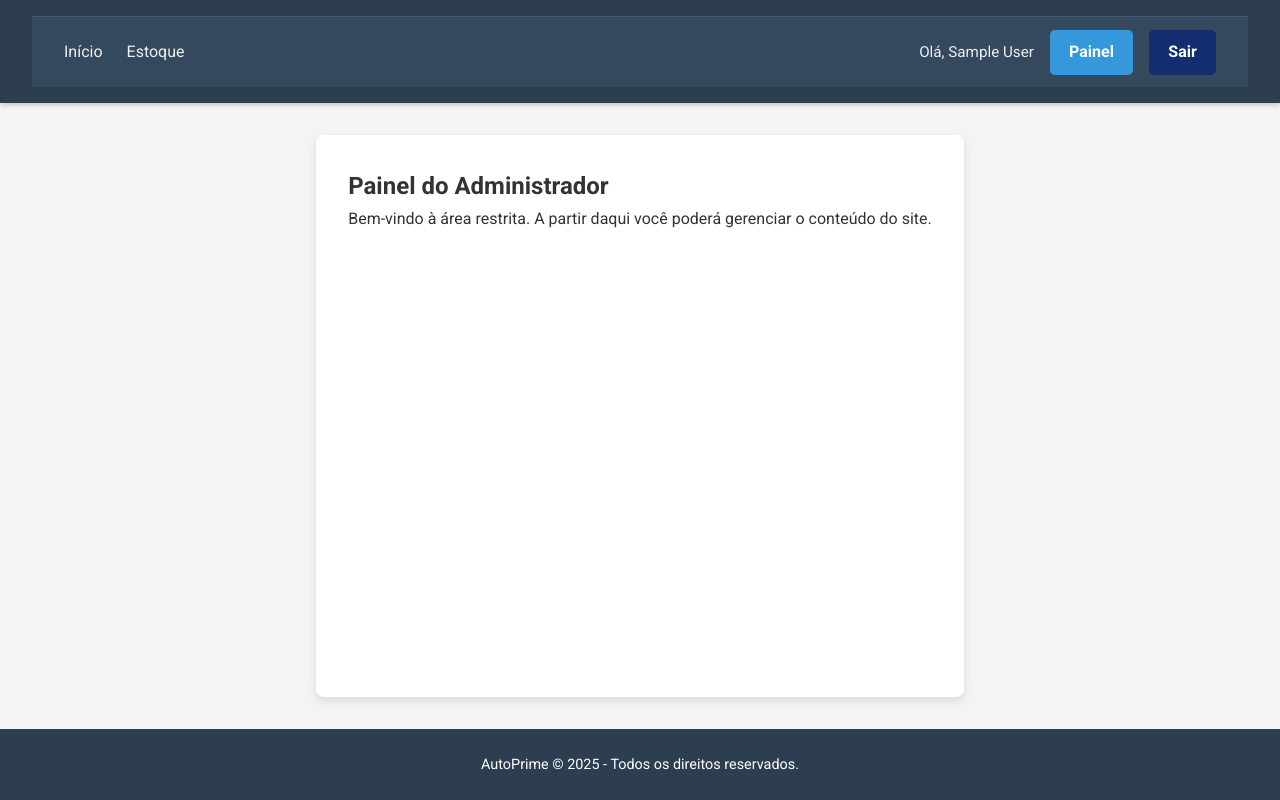
After one commit to zAlanRibeiro/TrabalhoConcessionaria, a Flask app: page /painel-admin in a window 1280 px wide. The commit adds this page. Run offline with Flask 3, Linux system fonts and the light colour scheme; the visitor is signed in with stand-in values (Sample User, id 1).

Commit message:
Atualização DataBase(Adicionando Estoque e Admin) e criação do Painel de Admin

```diff
--- a/app.py
+++ b/app.py
@@ -1,6 +1,7 @@
 from flask import Flask, render_template, request, redirect, url_for, flash, session
 from flask_sqlalchemy import SQLAlchemy
-from werkzeug.security import generate_password_hash, check_password_hash # Importa funções de segurança de senha
+from werkzeug.security import generate_password_hash, check_password_hash
+from functools import wraps # <-- ADICIONADO: Importação necessária para o decorator
 
 app = Flask(__name__)
 
@@ -12,21 +13,39 @@ app.config['SQLALCHEMY_DATABASE_URI'] = 'sqlite:///database.db'
 app.config['SQLALCHEMY_TRACK_MODIFICATIONS'] = False
 db = SQLAlchemy(app)
 
+# --- DECORATOR DE ADMIN --- # <-- ADICIONADO: Bloco da função de segurança
+def admin_required(f):
+    @wraps(f)
+    def decorated_function(*args, **kwargs):
+        # Se 'is_admin' não estiver na sessão ou for False, nega o acesso
+        if not session.get('is_admin'):
+            flash('Acesso negado. Você precisa ser um administrador para ver esta página.', 'error')
+            return redirect(url_for('index'))
+        return f(*args, **kwargs)
+    return decorated_function
+
 # --- MODELO DO BANCO DE DADOS ---
-# Esta classe representa a nossa tabela 'usuario' no banco de dados.
 class Usuario(db.Model):
-    id = db.Column(db.Integer, primary_key=True) # Chave primária, ID único para cada usuário
+    id = db.Column(db.Integer, primary_key=True)
     nome = db.Column(db.String(150), nullable=False)
-    email = db.Column(db.String(150), unique=True, nullable=False) # E-mail deve ser único
-    senha_hash = db.Column(db.String(256), nullable=False) # Armazena a senha de forma segura
+    email = db.Column(db.String(150), unique=True, nullable=False)
+    senha_hash = db.Column(db.String(256), nullable=False)
+    is_admin = db.Column(db.Boolean, nullable=False, default=False)
 
-    # Método para definir a senha do usuário, gerando um hash seguro
     def set_senha(self, senha):
         self.senha_hash = generate_password_hash(senha)
 
-    # Método para verificar a senha fornecida pelo usuário no login
     def check_senha(self, senha):
         return check_password_hash(self.senha_hash, senha)
+
+class Estoque(db.Model):
+    id = db.Column(db.Integer, primary_key=True)
+    marca = db.Column(db.String(100), nullable=False)
+    modelo = db.Column(db.String(100), nullable=False)
+    ano = db.Column(db.Integer, nullable=False)
+    preco = db.Column(db.Float, nullable=False)
+    descricao = db.Column(db.Text, nullable=True)
+    imagem_url = db.Column(db.String(200), nullable=False)
 
 # --- ROTAS DA APLICAÇÃO ---
 
@@ -39,15 +58,13 @@ def login():
     if request.method == 'POST':
         email = request.form['email']
         password = request.form['password']
-
-        # Procura o usuário no banco de dados pelo e-mail fornecido
         usuario = Usuario.query.filter_by(email=email).first()
 
-        # Verifica se o usuário existe E se a senha está correta
         if usuario and usuario.check_senha(password):
             session['logged_in'] = True
             session['user_id'] = usuario.id
             session['user_name'] = usuario.nome
+            session['is_admin'] = usuario.is_admin # Linha correta que já estava aqui
             flash('Login bem-sucedido!', 'success')
             return redirect(url_for('index'))
         else:
@@ -64,22 +81,18 @@ def cadastro():
         senha = request.form['password']
         confirm_senha = request.form['confirm_password']
 
-        # Verifica se as senhas coincidem
         if senha != confirm_senha:
             flash('As senhas não coincidem!', 'error')
             return redirect(url_for('cadastro'))
 
-        # Verifica se o e-mail já está cadastrado
         usuario_existente = Usuario.query.filter_by(email=email).first()
         if usuario_existente:
             flash('Este e-mail já está cadastrado. Tente fazer login.', 'error')
             return redirect(url_for('cadastro'))
 
-        # Cria um novo objeto Usuario
         novo_usuario = Usuario(nome=nome, email=email)
-        novo_usuario.set_senha(senha) # Define a senha de forma segura
+        novo_usuario.set_senha(senha)
 
-        # Adiciona o novo usuário ao banco de dados
         try:
             db.session.add(novo_usuario)
             db.session.commit()
@@ -94,11 +107,11 @@ def cadastro():
 
 @app.route('/logout')
 def logout():
-    session.clear() # Limpa toda a sessão
+    session.clear()
     flash('Você foi desconectado.', 'info')
     return redirect(url_for('index'))
 
-# --- Outras rotas do seu site (estoque, servicos, etc.) ---
+# --- Outras rotas do seu site ---
 
 @app.route('/estoque')
 def estoque():
@@ -111,7 +124,6 @@ def servicos():
 @app.route('/contato', methods=['GET', 'POST'])
 def contato():
     if request.method == 'POST':
-        # Lógica do formulário de contato aqui...
         flash('Sua mensagem foi enviada com sucesso!', 'success')
         return redirect(url_for('contato'))
     return render_template('contato.html')
@@ -125,6 +137,12 @@ def processar_pagamento():
     flash('Pagamento processado com sucesso!', 'success')
     return redirect(url_for('index'))
 
+# --- Rota de Administrador ---
+@app.route('/painel-admin')
+@admin_required
+def painel_admin():
+    return render_template('painelAdmin.html')
+
 # Bloco para rodar a aplicação
 if __name__ == '__main__':
     app.run(debug=True)
--- a/static/js/index.js
+++ b/static/js/index.js
@@ -52,5 +52,5 @@ flashMessages.forEach(function(message) {
             message.style.display = 'none';
         }, 600);
 
-    }, 3000); //3 segundos
+    }, 2000); //2 segundos
 });
--- /dev/null
+++ b/templates/painelAdmin.html
@@ -0,0 +1,41 @@
+<!DOCTYPE html>
+<html lang="pt-BR">
+<head>
+    <meta charset="UTF-8">
+    <meta name="viewport" content="width=device-width, initial-scale=1.0">
+    <title>AutoPrime - Painel do Admin</title>
+    <link rel="stylesheet" href="{{ url_for('static', filename='css/style.css') }}">
+    <link rel="stylesheet" href="{{ url_for('static', filename='css/form.css') }}">
+</head>
+<body>
+    <header class="main-header">
+        <nav class="main-nav">
+            <ul class="nav-links">
+                <li><a href="{{ url_for('index') }}">Início</a></li>
+                <li><a href="{{ url_for('estoque') }}">Estoque</a></li>
+            </ul>
+            <div class="auth-links">
+                {% if session.get('logged_in') %}
+                    <span class="welcome-message">Olá, {{ session.get('user_name') }}</span>
+                    {% if session.get('is_admin') %}
+                        <a href="{{ url_for('painel_admin') }}" class="btn btn-login">Painel</a>
+                    {% endif %}
+                    <a href="{{ url_for('logout') }}" class="btn btn-logout">Sair</a>
+                {% endif %}
+            </div>
+        </nav>
+    </header>
+
+    <main class="main-content">
+        <section class="page-section">
+            <h2>Painel do Administrador</h2>
+            <p>Bem-vindo à área restrita. A partir daqui você poderá gerenciar o conteúdo do site.</p>
+
+            </section>
+    </main>
+
+    <footer class="main-footer">
+        <p>AutoPrime &copy; 2025 - Todos os direitos reservados.</p>
+    </footer>
+</body>
+</html>
```
Also changed, not shown: templates/index.html (+9 -5 lines), instance/database.db, static/imagens/carro1.jpeg (added), static/imagens/carro2.jpeg (added), static/imagens/carro3.jpeg (added).
